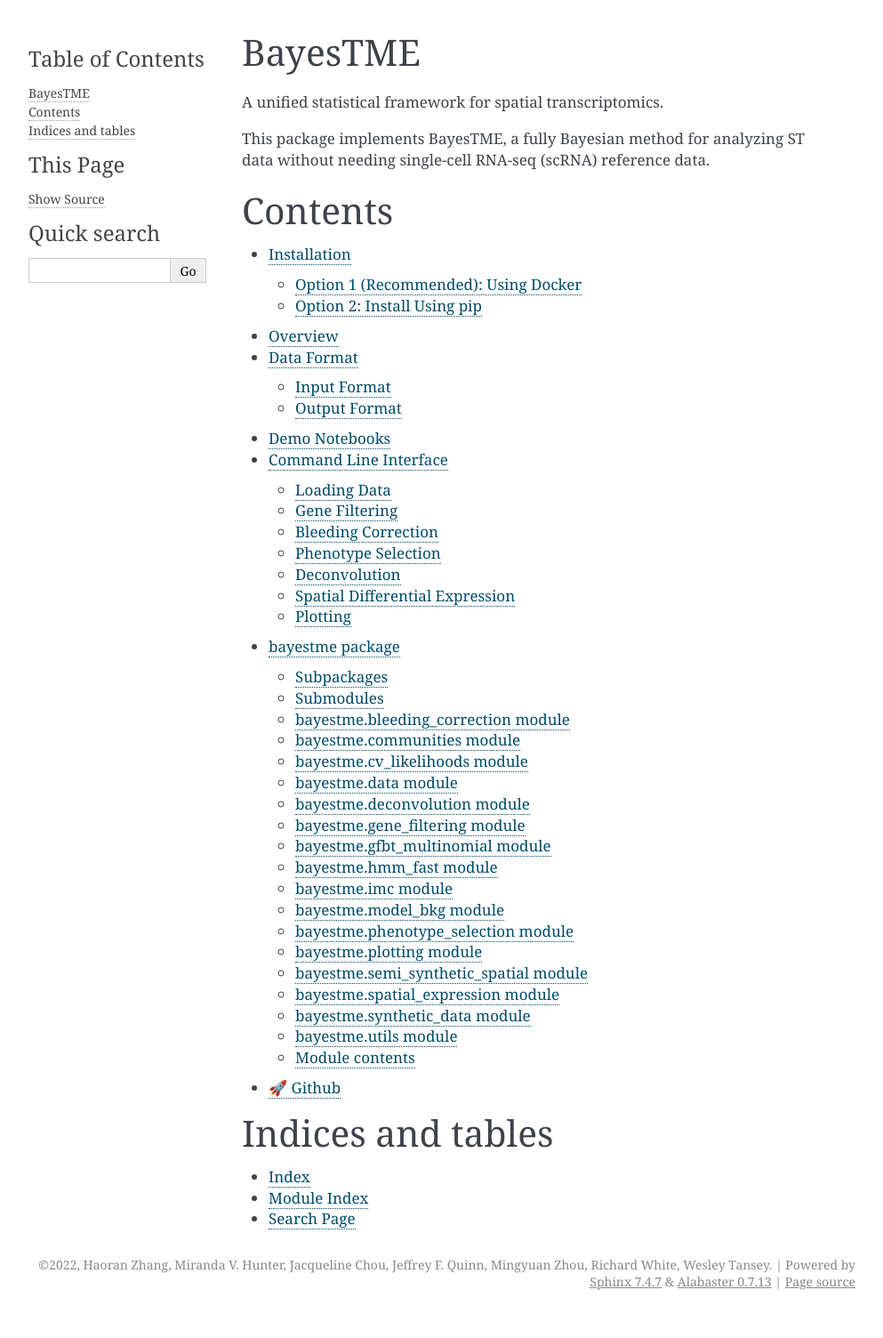
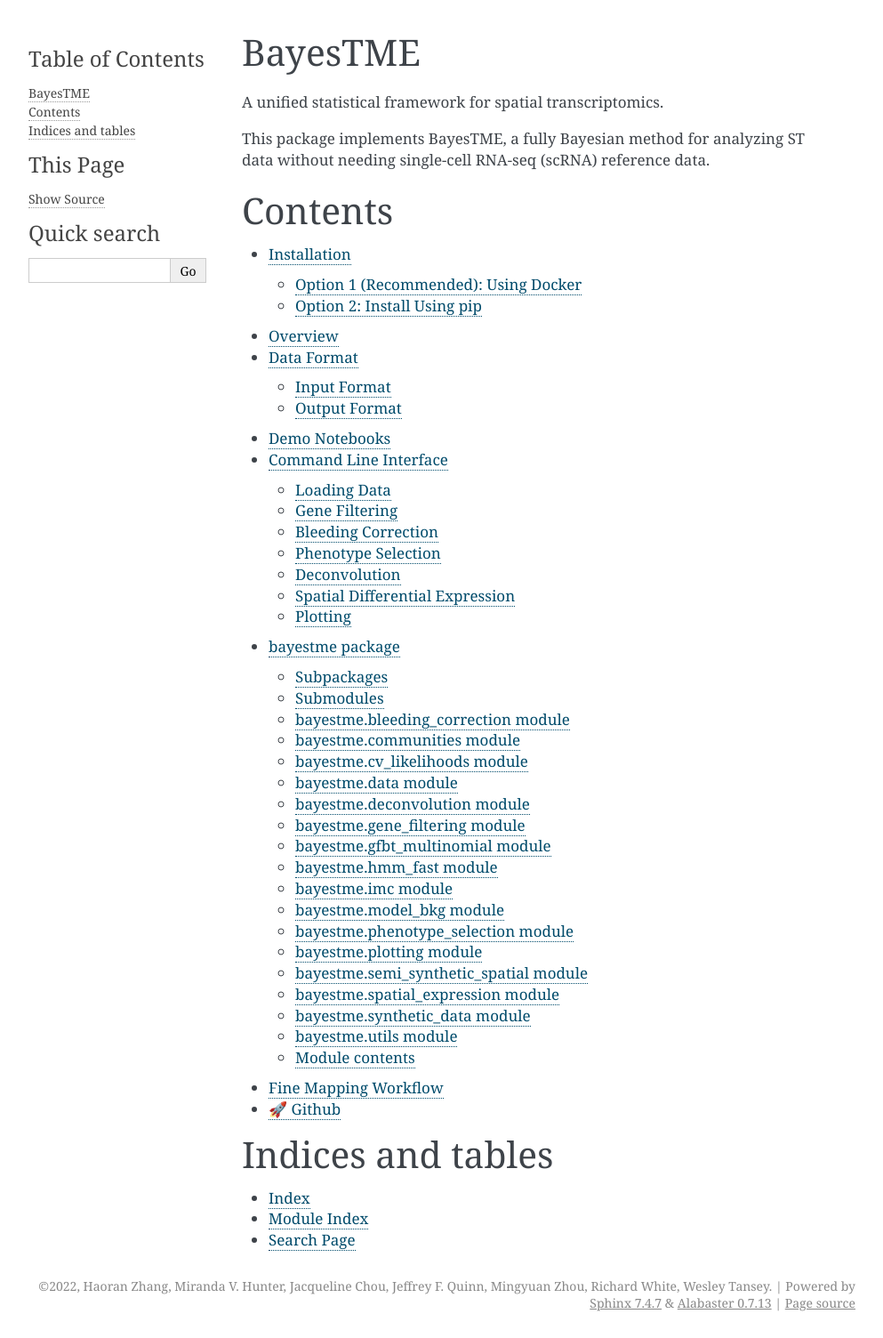
Before and after one commit to tansey-lab/bayestme, a Sphinx documentation site: the page built from docs/index.rst, in a window 1280 px wide. Shown: the whole page at 89% size, without its empty margins (148-1141 px from the left). Built offline with Sphinx 7.4.7, drawn with Linux system fonts in a browser that asks for light colours; pages that are not in the unit, such as notebooks, are missing from menus; before the commit the page ends 1480 px from its top, so only the background shows below that.

Commit message:
finished docs

```diff
--- a/docs/index.rst
+++ b/docs/index.rst
@@ -17,6 +17,7 @@
     demo_notebooks
     command_line_interface
     api
+    fine_mapping_workflow
 
     🚀 Github <https://github.com/tansey-lab/bayestme>
 
```
